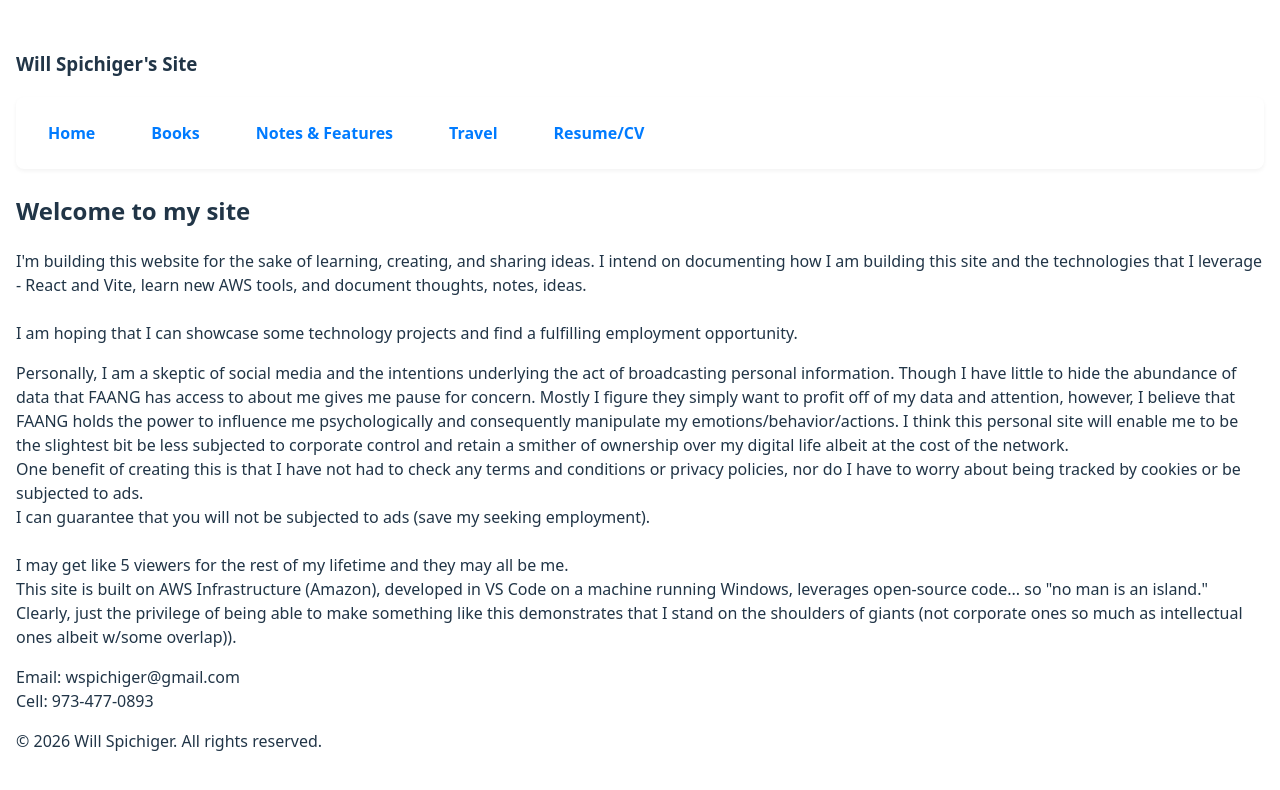
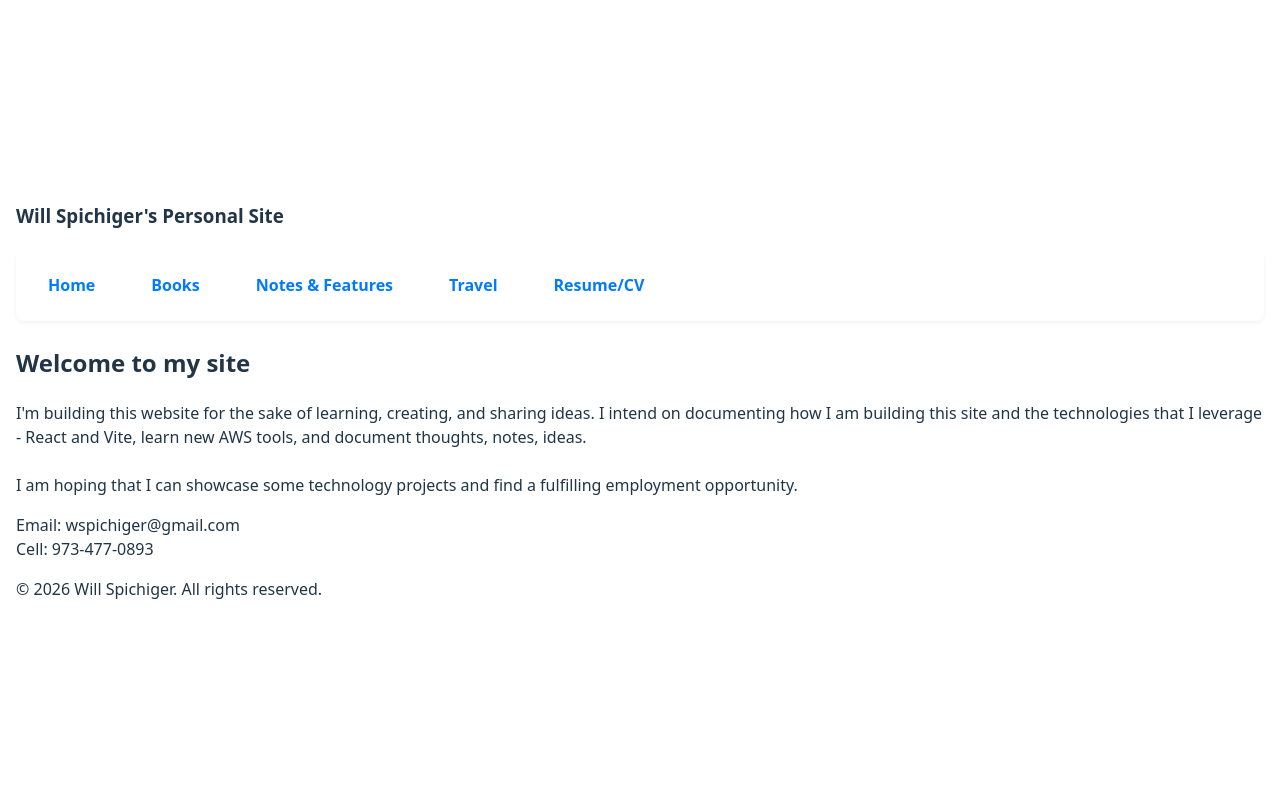
Before and after one commit to Spich9215/Will-Spichiger-Site, a React (Vite) app in the folder client/: page / in a window 1280 px wide. Shown: the top 790 px of the page. Built offline with nearby package versions, Linux system fonts and the light colour scheme.

Commit message:
Updated YAML - github actions workflow

```diff
--- a/client/src/components/Header.tsx
+++ b/client/src/components/Header.tsx
@@ -6,7 +6,7 @@ const Header: React.FC = () => {
   return (
     <header className="header-container">
       <div className="header-content">
-        <h3 className="site-title">Will Spichiger's Site</h3>
+        <h3 className="site-title">Will Spichiger's Personal Site</h3>
       </div>
       {/* You can add more navigation links here if needed, or keep them in App.tsx */}
     </header>
--- a/client/src/components/Home.tsx
+++ b/client/src/components/Home.tsx
@@ -13,23 +13,7 @@ const Home: React.FC = () => {
         <br></br>
         I am hoping that I can showcase some technology projects and find a fulfilling employment opportunity.
       </p>
-      <p>
-        Personally, I am a skeptic of social media and the intentions underlying the act of broadcasting personal information.
-        Though I have little to hide the abundance of data that FAANG has access to about me gives me pause for concern.
-        Mostly I figure they simply want to profit off of my data and attention, however, I believe that FAANG holds the power to influence me psychologically and consequently manipulate my emotions/behavior/actions.
-        I think this personal site will enable me to be the slightest bit be less subjected to corporate control and retain a smither of ownership over my digital life albeit at the cost of the network.
-        <br></br>
-        One benefit of creating this is that I have not had to check any terms and conditions or privacy policies, nor do I have to worry about being tracked by cookies or be subjected to ads.
-        <br></br>
-        I can guarantee that you will not be subjected to ads (save my seeking employment).
-        <br></br>
-        <br></br>
-        I may get like 5 viewers for the rest of my lifetime and they may all be me.
-        <br></br>
-        This site is built on AWS Infrastructure (Amazon), developed in VS Code on a machine running Windows, leverages open-source code... so "no man is an island."
-        Clearly, just the privilege of being able to make something like this demonstrates that I stand on the shoulders of giants (not corporate ones so much as intellectual ones albeit w/some overlap)).
-      </p>
-      {/* You can add more content here, like a brief intro to yourself */}
+
     </div>
   );
 };
```
